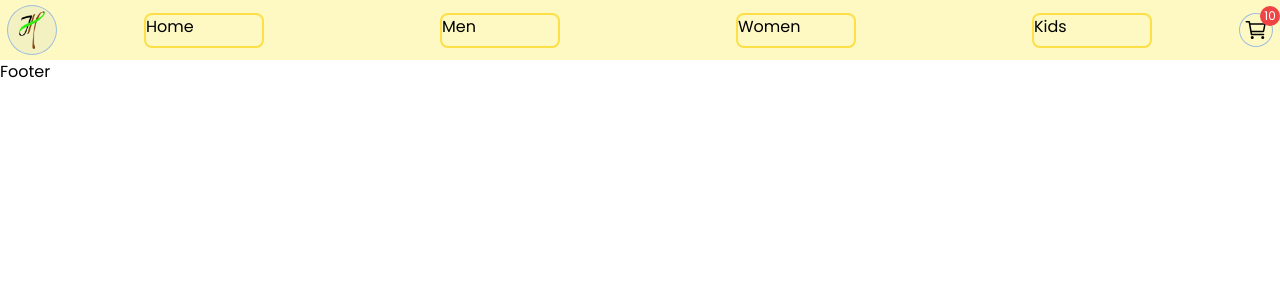
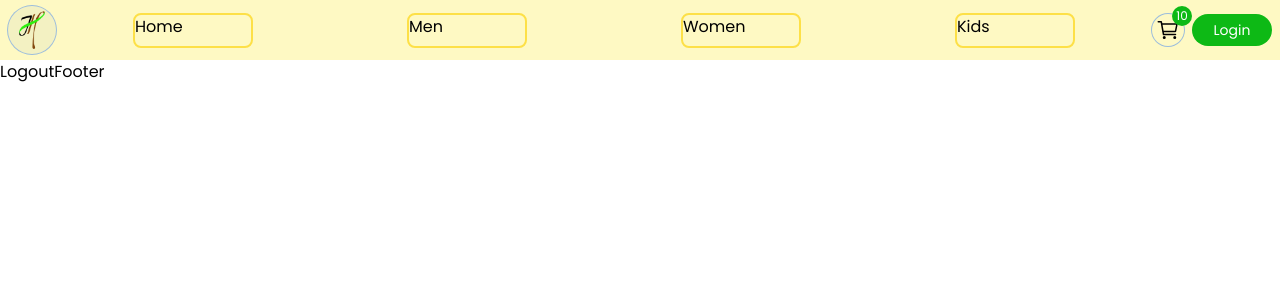
Before and after one commit to Kennius7/Judyhub-Ecomm-new, a React (Vite) app: page /logout in a window 1280 px wide. Shown: the top 300 px of the page. Built offline with nearby package versions, Linux system fonts and the light colour scheme.

Commit message:
Setting up the login button

```diff
--- a/src/App.jsx
+++ b/src/App.jsx
@@ -3,7 +3,7 @@ import { useState } from "react";
 import { BrowserRouter, Route, Routes } from "react-router-dom";
 import Header from "./components/Header";
 import Footer from "./components/Footer";
-import { Cart, Category, Login, Home, Product } from "./pages";
+import { Cart, Category, Login, Home, Product, Logout } from "./pages";
 
 
 
@@ -25,6 +25,7 @@ function App () {
           </Route>
           <Route path="/cart" element={<Cart/>} />
           <Route path="/login" element={<Login/>} />
+          <Route path="/logout" element={<Logout/>} />
         </Routes>
         <Footer/>
       </BrowserRouter>
--- a/src/components/Header.jsx
+++ b/src/components/Header.jsx
@@ -2,6 +2,7 @@ import Navbar from "./Navbar";
 import logo from "../assets/JudyHubLogo3.png";
 import { useNavigate } from "react-router-dom";
 import { useState } from "react";
+import { capitalize } from "lodash"
 import { MdMenuOpen } from "react-icons/md";
 import { MdOutlineMenu } from "react-icons/md";
 import { IoCartOutline } from "react-icons/io5";
@@ -14,6 +15,17 @@ const Header = () => {
   const navigate = useNavigate();
   const [menuOpened, setMenuOpened] = useState(false);
   let cartItemNumber = 10;
+  const [logState, setLogState] = useState(false);
+  const [logText, setLogText] = useState("login");
+  const handleLogStateText = () => {
+    if (!logState) {
+      setLogState(true);
+      setLogText("login");
+    } else {
+      setLogState(false);
+      setLogText("logout");
+    }
+  }
 
   return (
     <div className="flex flex-row justify-between items-center w-full h-[60px] bg-yellow-100
@@ -49,15 +61,25 @@ const Header = () => {
           { !menuOpened ? <MdMenuOpen size={24} /> : <MdOutlineMenu size={24} /> }
         </button>
       </div>
+      {/*Cart Icon Nav block*/}
       <NavLink
         to={"/cart"}
-        className="relative flex justify-center items-center w-8 h-8 ring-1 ring-slate-900/3 rounded-full p-1" >
+        className="relative flex justify-center items-center w-8 h-8 ring-1 ring-slate-900/3
+        rounded-full p-1 mr-2" >
         <IoCartOutline size={32}/>
-        <span className={`absolute z-2 left-5 bottom-5 w-5 h-5 p-1 bg-red-500 rounded-full
+        <span className={`absolute z-2 left-5 bottom-5 w-5 h-5 p-1 bg-primaryGreen rounded-full
           text-white text-center flex justify-center items-center
           ${cartItemNumber >= 100 ? "text-[10px]" : "text-[12px]" }`}>
           {cartItemNumber}
         </span>
+      </NavLink>
+      {/*Login Button Nav block*/}
+      <NavLink to={logText} >
+        <button onClick={handleLogStateText}
+          className="xs:w-20 xs:h-8 w-16 h-8 rounded-[20px] bg-primaryGreen
+          xs:text-[14px] text-[12px] text-white">
+          {capitalize(logText)}
+        </button>
       </NavLink>
     </div>
   )
--- a/src/index.css
+++ b/src/index.css
@@ -133,5 +133,5 @@
 }
 
 .color-sampling-css {
-  color: #011402;
+  color: #613207;
 }
--- /dev/null
+++ b/src/pages/Logout.jsx
@@ -0,0 +1,12 @@
+
+
+const Logout = () => {
+
+    return (
+        <>
+            Logout
+        </>
+    )
+}
+
+export default Logout
--- a/src/pages/index.js
+++ b/src/pages/index.js
@@ -2,4 +2,5 @@ export { default as Cart } from "../pages/Cart";
 export { default as Category } from "../pages/Category";
 export { default as Home } from "../pages/Home";
 export { default as Login } from "../pages/Login";
+export { default as Logout } from "../pages/Logout";
 export { default as Product } from "../pages/Product";
--- a/tailwind.config.js
+++ b/tailwind.config.js
@@ -12,9 +12,9 @@ export default {
   theme: {
     extend: {
       colors: {
-        primary: "#00040f",
-        primary2: "#010718",
-        secondary: "#00f6ff",
+        primaryBlack: "#00040f",
+        primaryGreen: "#0db915",
+        secondaryBrown: "#613207",
         dimWhite: "rgba(255, 255, 255, 0.7)",
         dimBlue: "rgba(9, 151, 124, 0.1)",
       },
```
